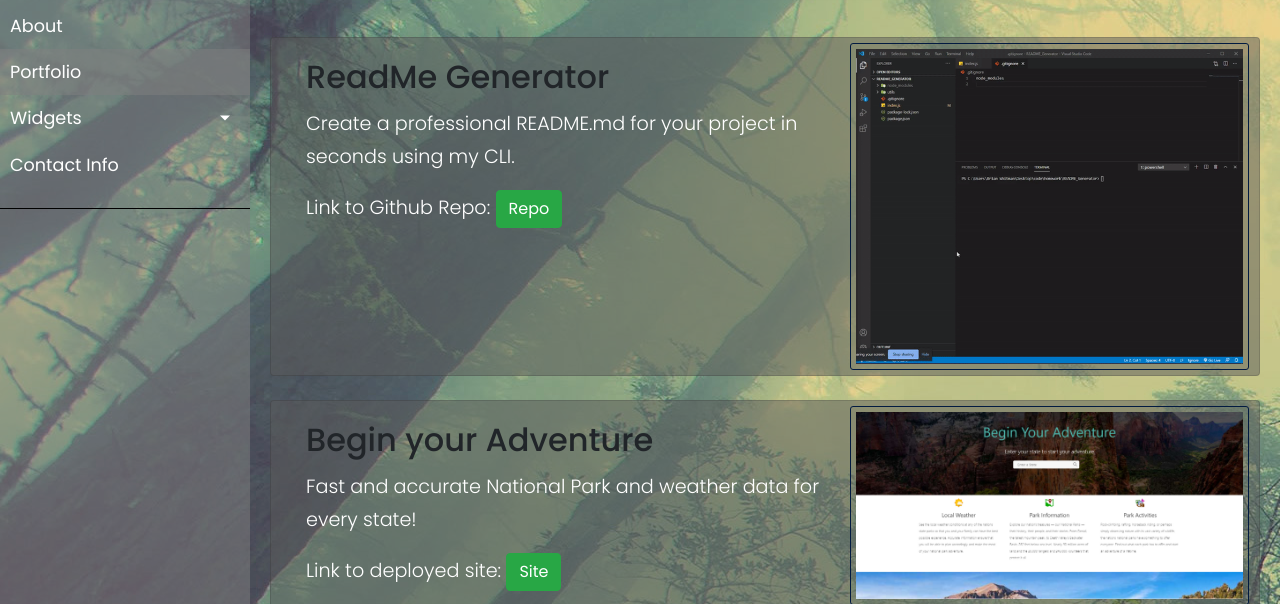
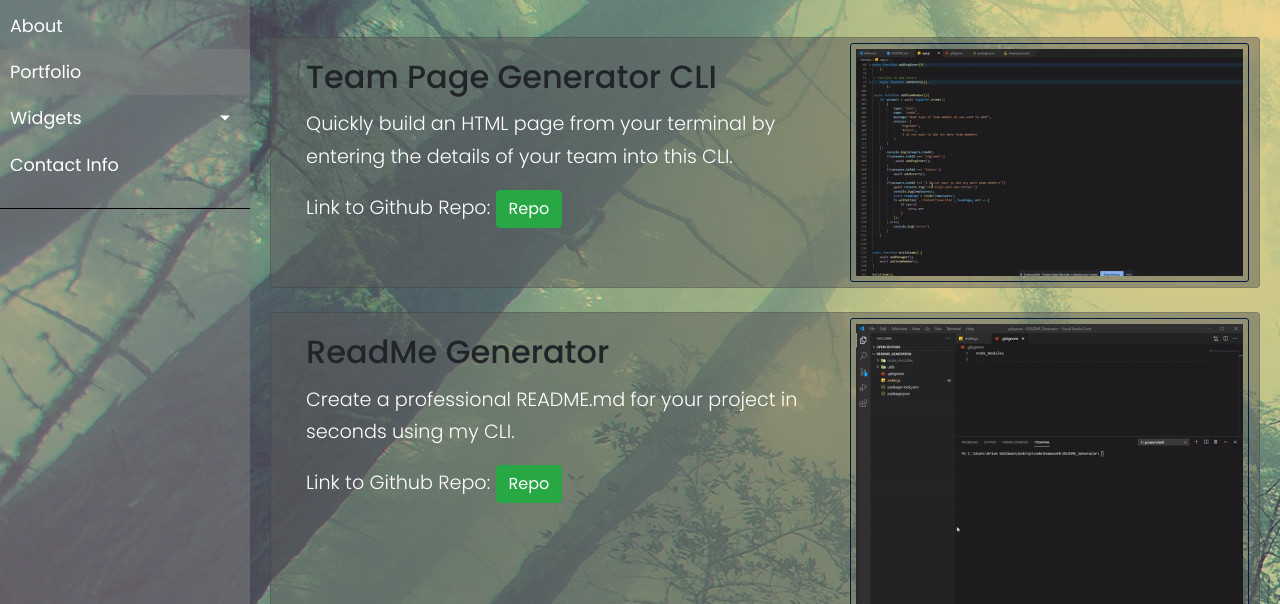
Before and after one commit to BetterBusinessBrian/Updated_Portfolio, a plain HTML site: page portfolio.html in a window 1280 px wide. Shown: the part 165-769 px from the top of the page. Drawn offline with nearby package versions, Linux system fonts and the light colour scheme.

Commit message:
added Team Generator project

```diff
--- a/portfolio.html
+++ b/portfolio.html
@@ -120,6 +120,21 @@
                 <div class="row justify-content-center no-gutters">
                     <div class="col-md-7">
                         <div class="card-body">
+                            <h2 class="card-title">Team Page Generator CLI</h2>
+                            <p class="card-text"> Quickly build an HTML page from your terminal by entering the details of your team into this CLI. </p>
+                            <p class="card-text"> Link to Github Repo: <button class= "btn btn-success" onclick= "window.location='https://github.com/BetterBusinessBrian/Team-Generator-CLI';">Repo</button></p>
+                        </div>
+                    </div>
+                    <div class="col-md-5">
+                        <img src="images/speedgif.gif" class="card-img portPics" alt="readme">
+                    </div>
+                </div>
+            </div>
+            <br>
+            <div class="container card">
+                <div class="row justify-content-center no-gutters">
+                    <div class="col-md-7">
+                        <div class="card-body">
                             <h2 class="card-title">ReadMe Generator</h2>
                             <p class="card-text"> Create a professional README.md for your project in seconds using my CLI.</p>
                             <p class="card-text"> Link to Github Repo: <button class= "btn btn-success" onclick= "window.location='https://github.com/BetterBusinessBrian/README_Generator';">Repo</button></p>
```
Also changed, not shown: images/speedgif.gif (added).
